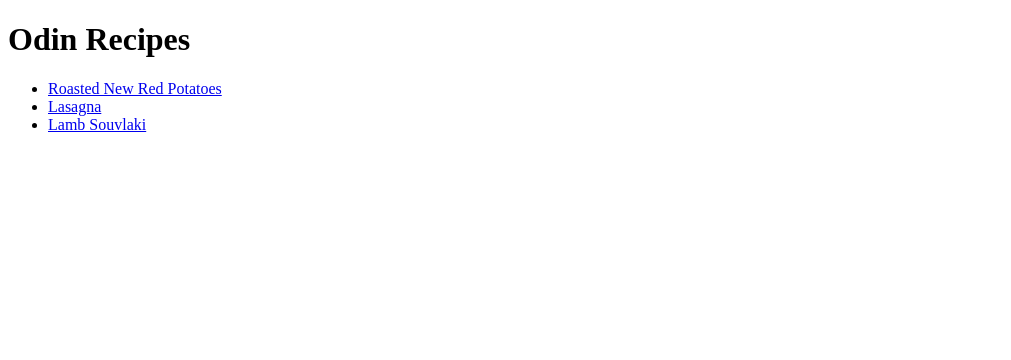
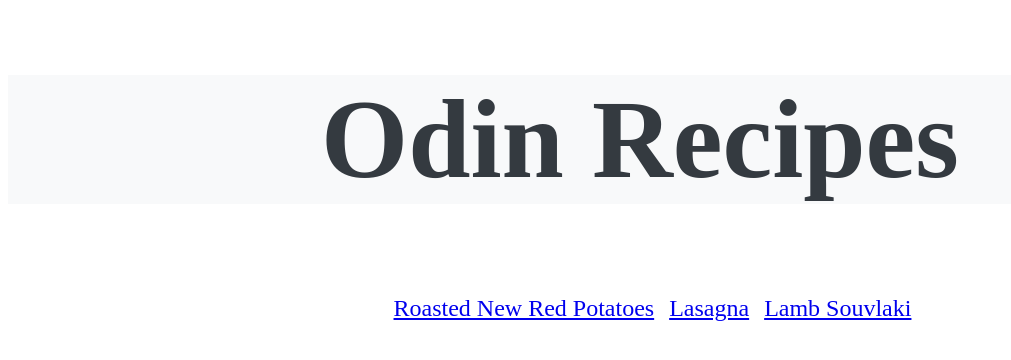
Before and after one commit to MnqobiSD2018/odin-recipes, a plain HTML site: page index.html in a window 1280 px wide. Shown: the whole page, without its empty margins (0-1011 px from the left). Drawn offline with Linux system fonts and the light colour scheme.

Commit message:
Updated the index.html file

```diff
--- a/index.html
+++ b/index.html
@@ -3,13 +3,48 @@
     <head>
         <meta charset="UTF-8">
         <title>Odin Recipe</title>
+        <style>
+            .header {
+                text-align: center;
+                background-color: #f8f9fa;
+
+            }
+            .header h1 {
+                font-size: 7em;
+                color: #343a40;
+            }
+
+            li {
+                list-style: none;
+                font-size: x-large;
+                padding-right: 15px;
+            }
+            .nav {
+                display: flex;
+                align-items: center;
+                flex-direction: row;
+                justify-content: center;
+            }
+            .nav ul {
+                display: flex;
+                flex-direction: row;
+                align-items: center;
+                justify-content: center;
+            }
+        </style>
     </head>
     <body>
+        <div class="header">
             <h1>Odin Recipes</h1>
+        </div>
+
+        <div class="nav">
             <ul>
                 <li><a href="recipes/Roasted-New-Red-Potatoes.html">Roasted New Red Potatoes</a></li>
                 <li><a href="recipes/lasagna.html">Lasagna</a></li>
                 <li><a href="recipes/Lamb-Souvlaki.html">Lamb Souvlaki</a></li>
             </ul>
+        </div>
+
     </body>
 </html>
```
Lines whose indentation alone changed are shown as unchanged.
